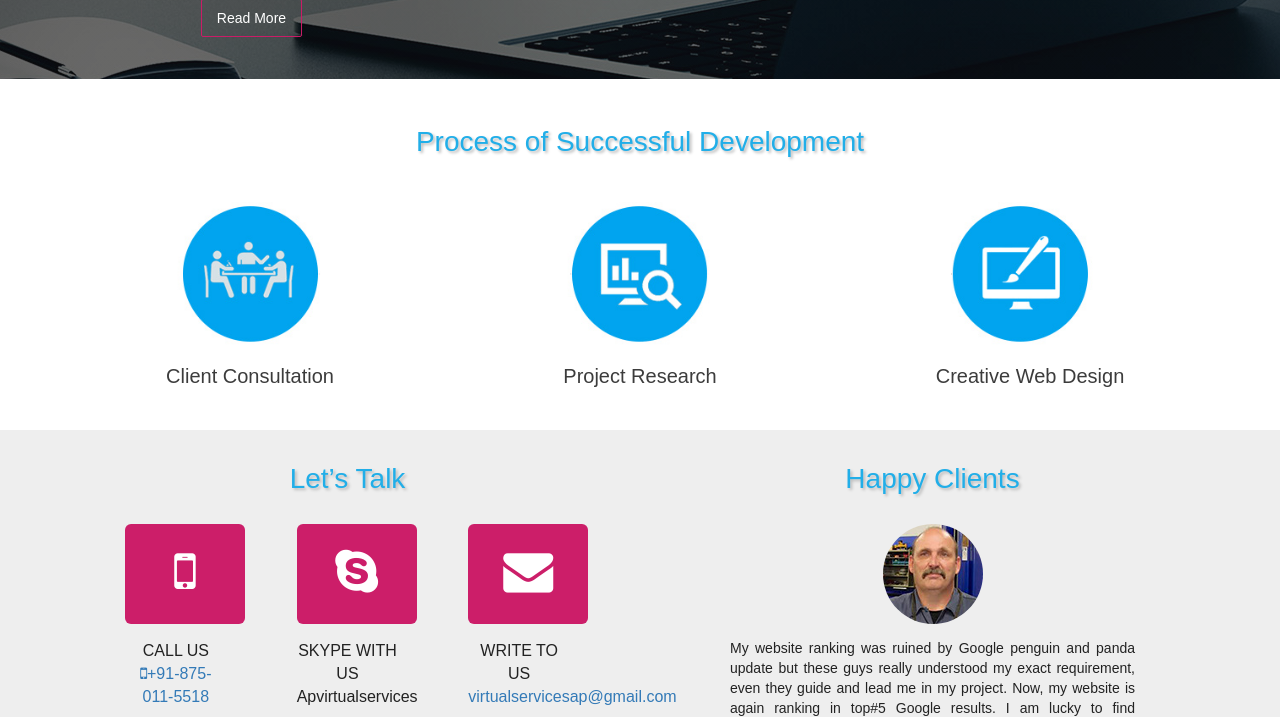
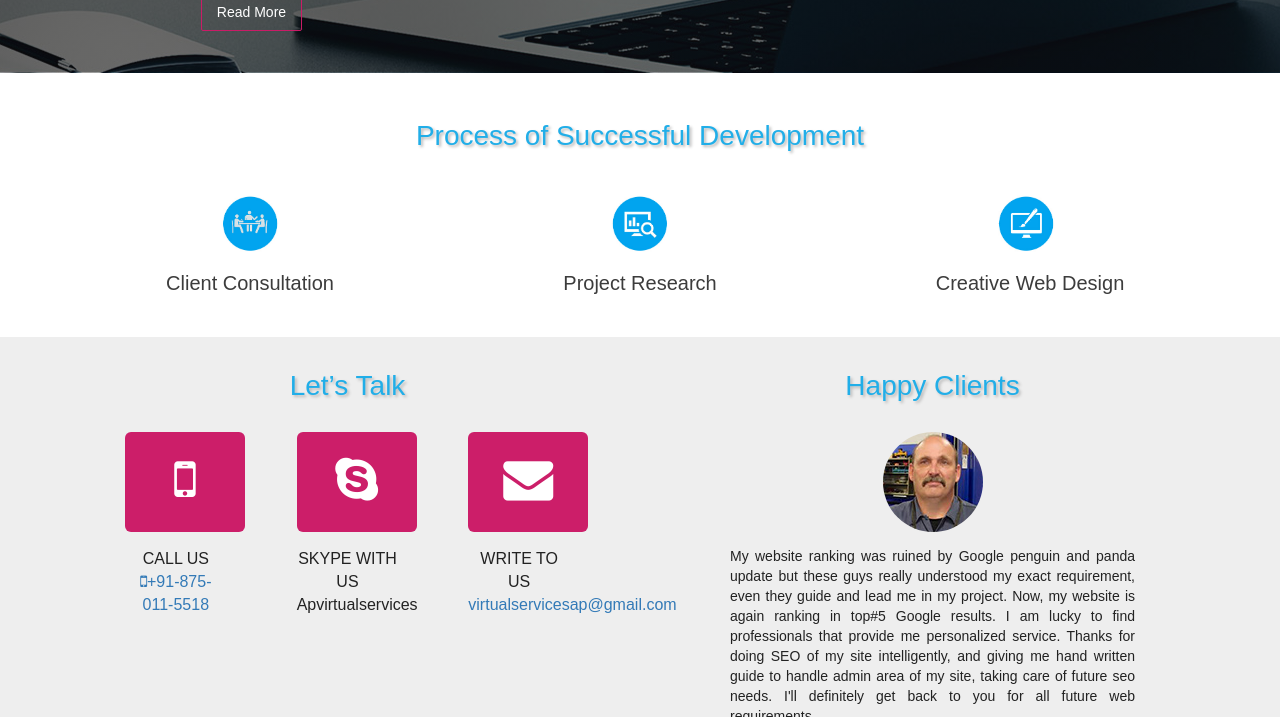
Before and after one commit to AnimeshGaur/AnimeshGaur.github.io, a plain HTML site: page www.ewebservices.co.uk/index.html in a window 1280 px wide. Shown: the part 1671-2388 px from the top of the page. Drawn offline with Linux system fonts and the light colour scheme; a web font is replaced by a local one.

Commit message:
change image

```diff
--- a/www.ewebservices.co.uk/css/style.css
+++ b/www.ewebservices.co.uk/css/style.css
@@ -8,7 +8,7 @@ body{
 }
 
 img{
-	max-width:100%;
+	max-width:40%;
 }
 
 h1, h2, h3{
```
Also changed, not shown: www.ewebservices.co.uk/images/logo.png.
